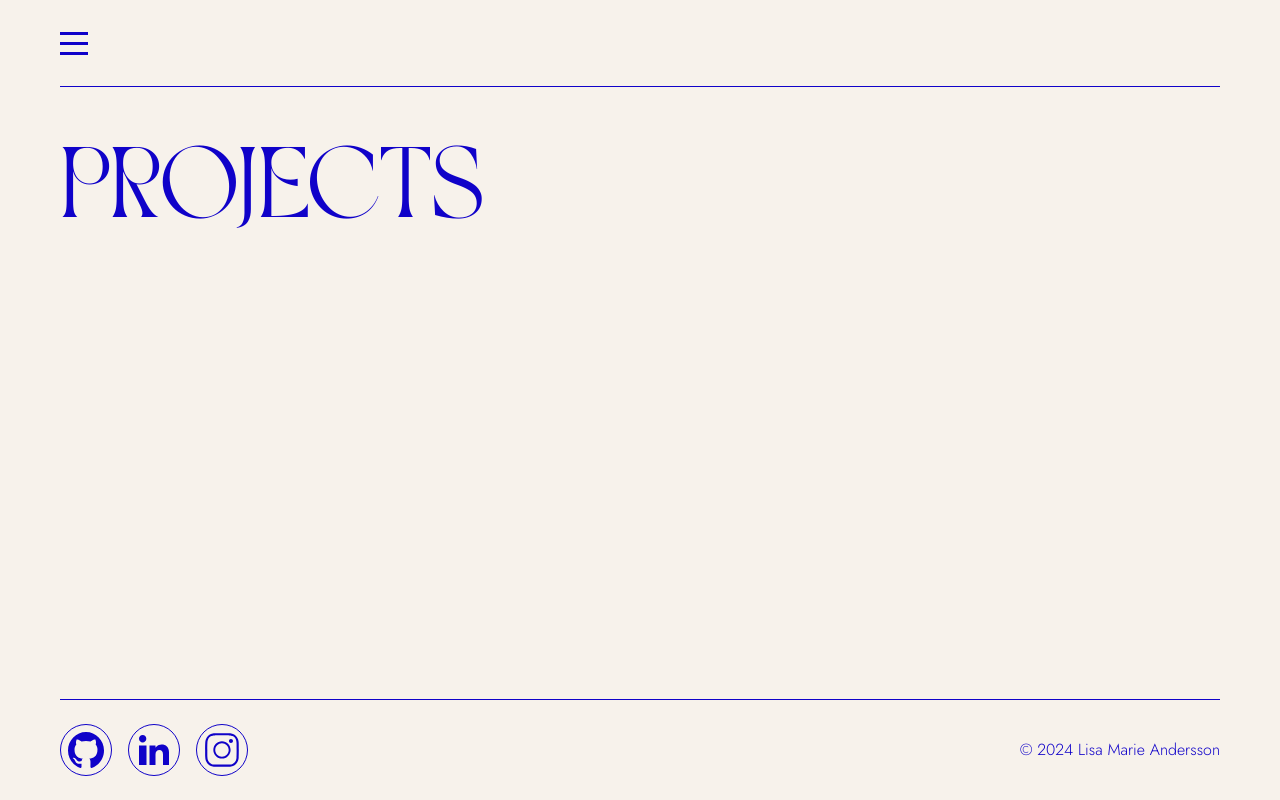
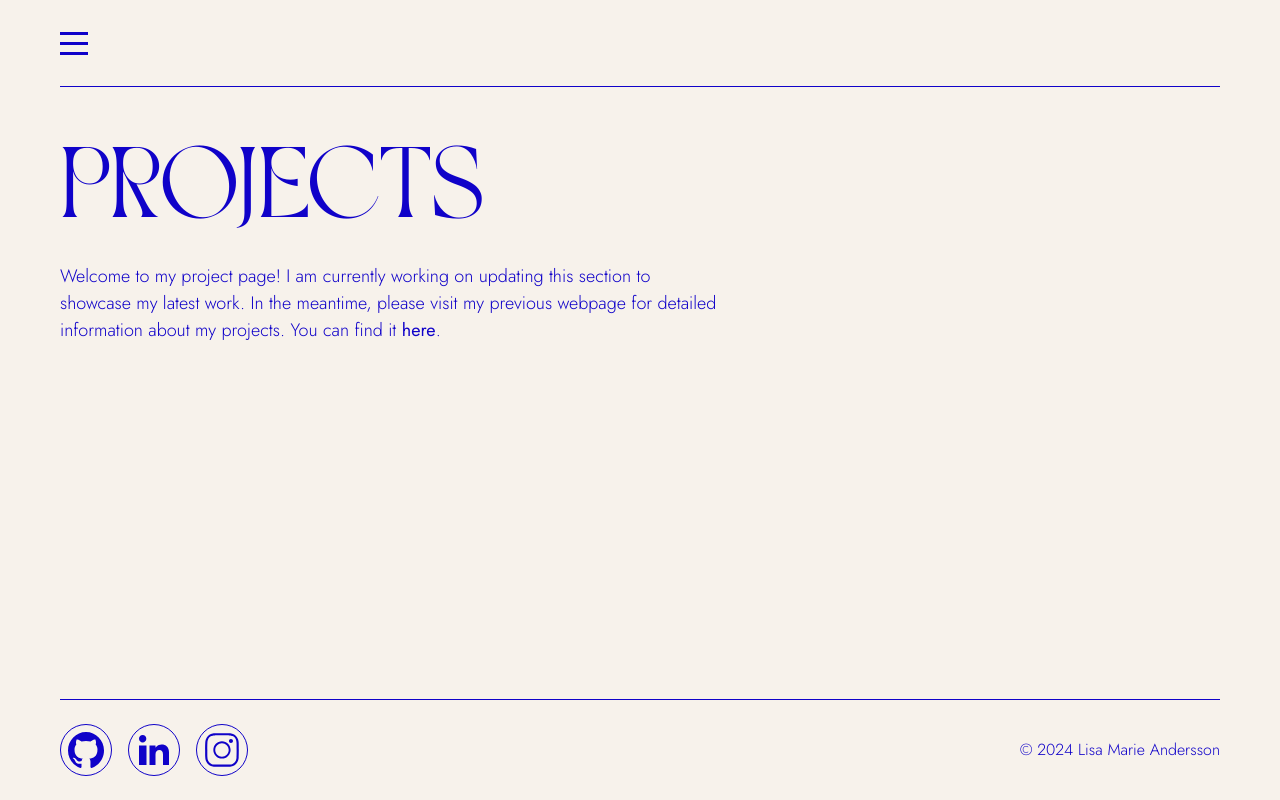
Before and after one commit to lisamarieandersson/showcase-pro, a React (Vite) app: page /projects in a window 1280 px wide. Built offline with nearby package versions, Linux system fonts and the light colour scheme.

Commit message:
add projects intro component to project page

```diff
--- a/src/pages/project-page/ProjectPage.tsx
+++ b/src/pages/project-page/ProjectPage.tsx
@@ -1,13 +1,14 @@
 //ProjectPage.tsx
 import Footer from '../../components/footer/Footer';
 import Header from '../../components/header/Header';
+import ProjectsIntro from '../../components/projects-intro/ProjectsIntro';
 import './ProjectPage.scss';
 
 function ProjectPage() {
   return (
     <div className="project-page">
       <Header />
-      <h1 className="project-page__heading">Projects</h1>
+      <ProjectsIntro />
       <Footer />
     </div>
   );
```
